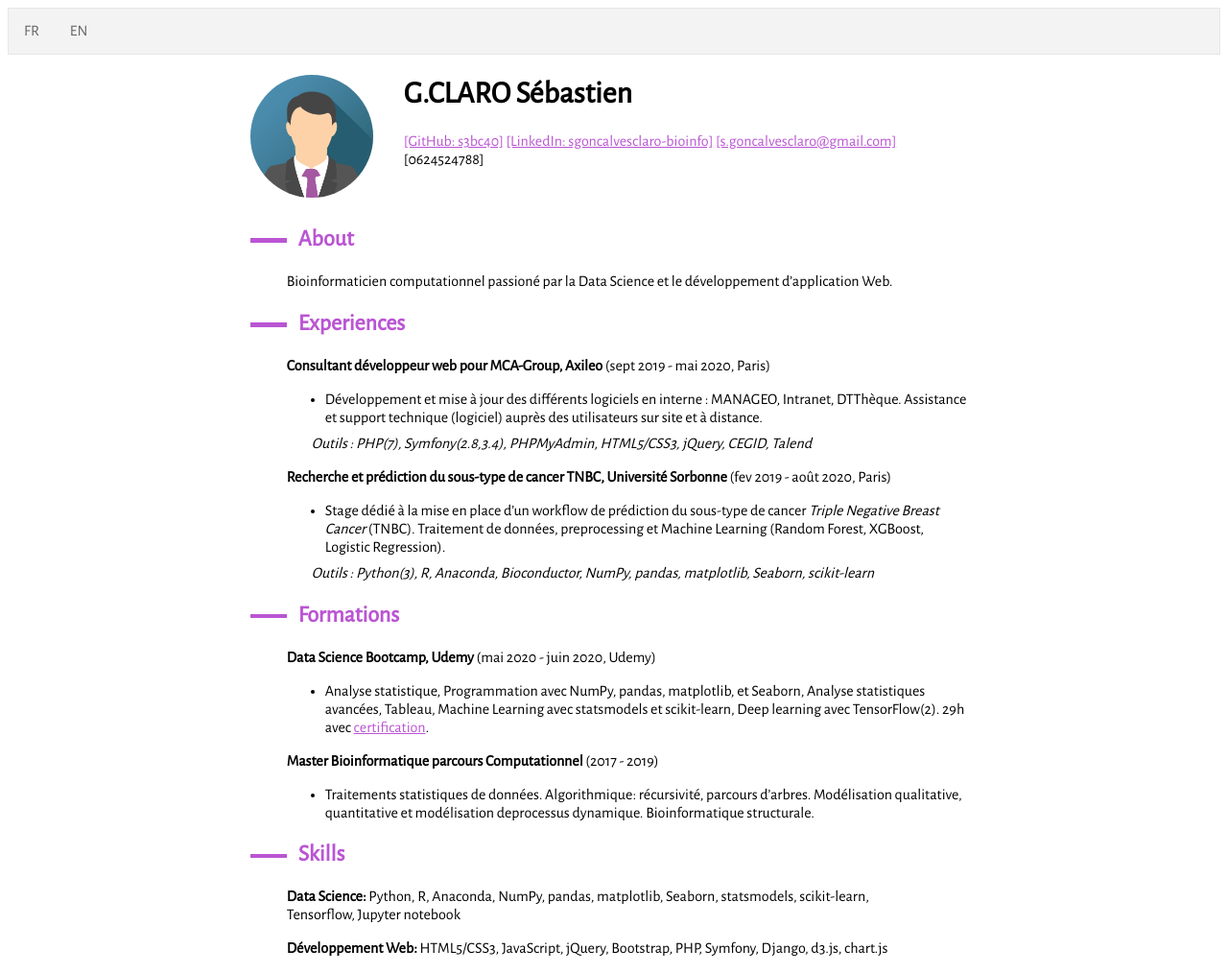
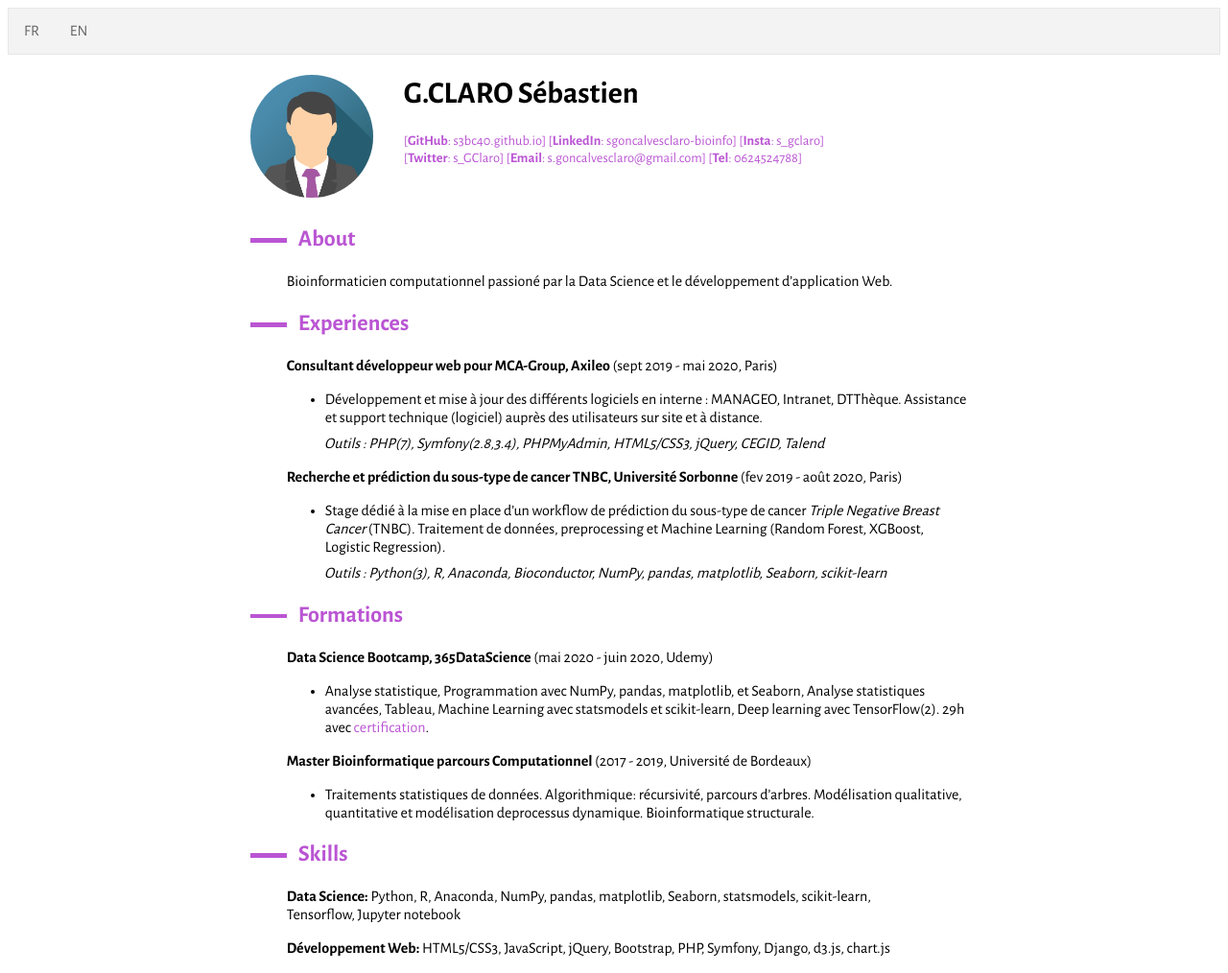
Before and after one commit to s3bc40/s3bc40.github.io, a Jekyll site: the page built from resume_FR.md, in a window 1280 px wide. Shown: the whole page at 96% size. Built offline with Jekyll 4.4.1, drawn with Linux system fonts in a browser that asks for light colours.

Commit message:
V1 FR done with Sass; TODO EN and Footer in includes

```diff
--- a/_layouts/default.html
+++ b/_layouts/default.html
@@ -6,7 +6,7 @@
     <title>Resume</title>
     <meta name='viewport' content='width=device-width, initial-scale=1'>
     <link rel='stylesheet' type='text/css' href='/assets/css/style.css'>
-    <link href='https://fonts.googleapis.com/css?family=Alegreya Sans' rel='stylesheet'>
+    <link href='https://fonts.googleapis.com/css?family=Alegreya Sans:300,400,500,700' rel='stylesheet'>
 </head>
 <body>
     {% include navigation.html %}
--- a/_sass/main.scss
+++ b/_sass/main.scss
@@ -1,17 +1,23 @@
+// Variables
+$width_p: 42em;
+$main_color: mediumorchid;
+$main_font: 'Alegreya Sans';
+
 // Body of resume
 body {
-    font-family: 'Alegreya Sans';
+    font-family: $main_font;
     font-size: 100%;
 }
 
 // Link management
 a:link {
-    color: mediumorchid;
+    color: $main_color;
+    text-decoration: none;
 }
 
 /* visited link */
 a:visited {
-    color: mediumorchid;
+    color: $main_color;
 }
 
 /* mouse over link */
@@ -21,7 +27,14 @@ a:hover {
 
 /* selected link */
 a:active {
-    color: mediumorchid;
+    color: $main_color;
+}
+
+// Links after h1
+h1+p{
+    max-width: $width_p;
+    color: $main_color;
+    font-size: 0.9em;
 }
 
 // Main container
@@ -52,19 +65,10 @@ ul.topnav li a {
     text-decoration: none;
 }
 
-ul.topnav li a:hover:not(.active) {
+ul.topnav li a:hover {
     color: white;
     background-color: #ddd;
 }
-
-ul.topnav li a:hover {
-    background-color: slategrey;
-}
-
-// ul.topnav li a.active {
-//     color: white;
-//     background-color: slategrey;
-// }
 
 // Image css
 img {
@@ -79,9 +83,10 @@ h2#about {
     clear: left;
     padding-top: 1.2em;
 }
+
 // Headers styling
 h2::before {
-    background-color: mediumorchid;
+    background-color: $main_color;
     content: "";
     display: inline-block;
     height: 0.2em;
@@ -93,20 +98,20 @@ h2::before {
 }
 
 h2 {
-    color: mediumorchid;
+    color: $main_color;
 }
 
 // Margin text after h2
 h2~ul,
 h2~p {
     margin-left: 5%;
-    max-width: 42em;
+    max-width: $width_p;
 }
 
 // Margin top for em skills in Experience
 blockquote>p {
     margin-top: -0.5em;
-    margin-left: 1.5em;
+    margin-left: 5.5%;
 }
 
 // For responsive design
@@ -122,13 +127,31 @@ blockquote>p {
     }
 }
 
+@media screen and (max-width: 470px) {
+
+    h1+p {
+        clear: left;
+    }
+
+    h1 {
+        clear: left;
+    }
+
+    //Header 2 About
+    h2#about {
+        padding-top: 0.5em;
+    }
+}
+
 // For printing pdf
 @media print {
 
     @page {
-        size: auto;  /* auto is the initial value */
-        margin: 0mm; /* this affects the margin in the printer settings */
-      }
+        size: auto;
+        /* auto is the initial value */
+        margin: 0mm;
+        /* this affects the margin in the printer settings */
+    }
 
     html {
         margin: 2em;
--- a/resume_FR.md
+++ b/resume_FR.md
@@ -7,10 +7,12 @@ layout: default
 G.CLARO Sébastien
 =================
 
-[[GitHub: s3bc40]](https://github.com/s3bc40)
-[[LinkedIn: sgoncalvesclaro-bioinfo]](https://www.linkedin.com/in/sgoncalvesclaro-bioinfo/)
-[[s.goncalvesclaro@gmail.com]](s.goncalvesclaro@gmail.com)
-[0624524788]
+[[**GitHub**: s3bc40.github.io]](https://s3bc40.github.io/)
+[[**LinkedIn**: sgoncalvesclaro-bioinfo]](https://www.linkedin.com/in/sgoncalvesclaro-bioinfo/)
+[[**Insta**: s_gclaro]](https://www.instagram.com/s_gclaro/)
+[[**Twitter**: s_GClaro]](https://twitter.com/s_GClaro)
+[[**Email**: s.goncalvesclaro@gmail.com]](s.goncalvesclaro@gmail.com)
+[**Tel**: 0624524788]
 
 About
 --------
@@ -33,11 +35,11 @@ Experiences
 
 Formations
 ---------
-**Data Science Bootcamp, Udemy** (mai 2020 - juin 2020, Udemy)
+**Data Science Bootcamp, 365DataScience** (mai 2020 - juin 2020, Udemy)
 
 + Analyse statistique, Programmation avec NumPy, pandas, matplotlib, et Seaborn, Analyse statistiques avancées, Tableau, Machine Learning avec statsmodels et scikit-learn, Deep learning avec TensorFlow(2). 29h avec [certification](../assets/pdf/certif_DS.pdf).
 
-**Master Bioinformatique parcours Computationnel** (2017 - 2019)
+**Master Bioinformatique parcours Computationnel** (2017 - 2019, Université de Bordeaux)
 
 + Traitements statistiques de données. Algorithmique: récursivité, parcours d’arbres. Modélisation qualitative, quantitative et modélisation deprocessus dynamique. Bioinformatique structurale.
 
```
